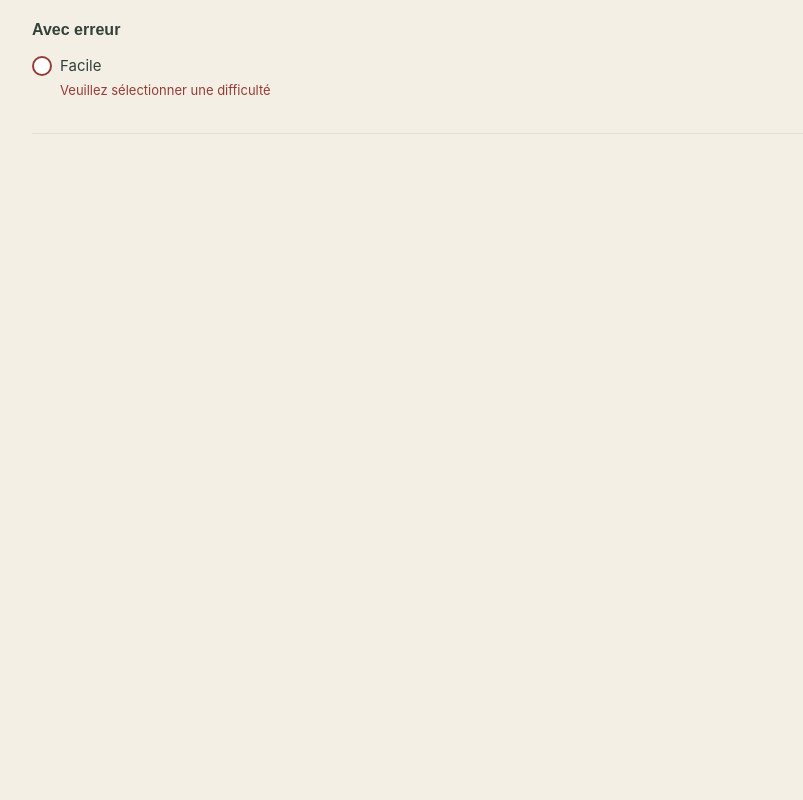
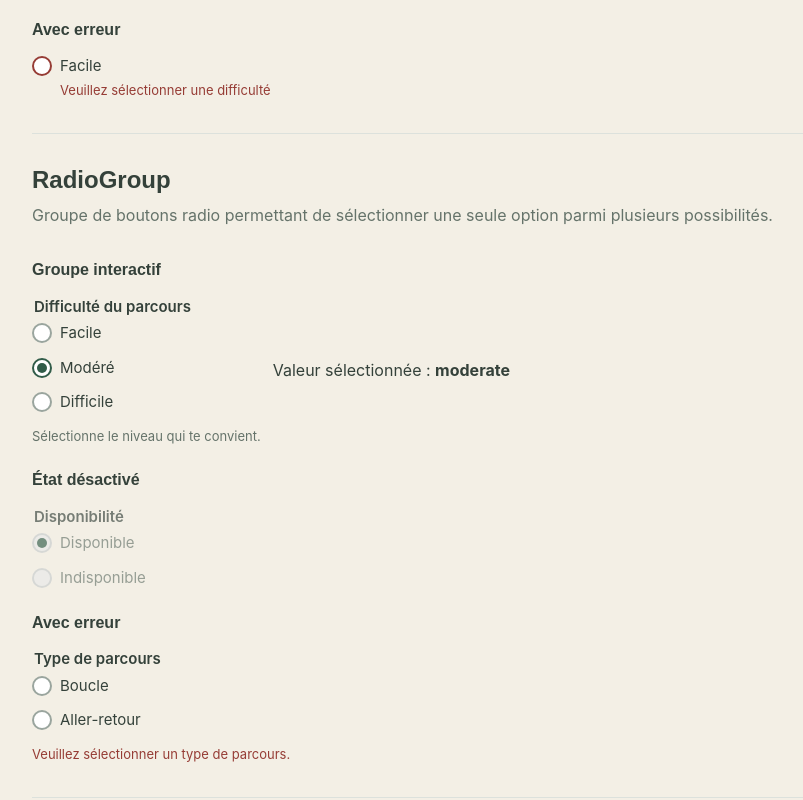
Before and after one commit to Melprcllr/girond-ogs, a React (Vite) app in the folder frontend/: page /design-system in a window 1280 px wide. Shown: the part 3230-4030 px from the top of the page, without its empty margins (40-843 px from the left). Before the commit the page ends 3396 px from the top, so only its background shows below. Built offline with nearby package versions, Linux system fonts and the light colour scheme.

Commit message:
feat(frontend): add radio group molecule to design system

```diff
--- /dev/null
+++ b/frontend/src/components/molecules/RadioGroup/RadioGroup.scss
@@ -0,0 +1,39 @@
+.radio-group {
+    display: flex;
+    flex-direction: column;
+    gap: var(--spacing-3);
+    min-width: 0;
+    padding: 0;
+    border: none;
+
+    &__label {
+        margin-bottom: var(--spacing-1);
+        color: var(--color-text-primary);
+        font-family: var(--font-body);
+        font-size: 0.9375rem;
+        font-weight: 600;
+    }
+
+    &__options {
+        display: flex;
+        flex-direction: column;
+        gap: var(--spacing-3);
+    }
+
+    &__hint,
+    &__error {
+        font-size: 0.8125rem;
+    }
+
+    &__hint {
+        color: var(--color-text-secondary);
+    }
+
+    &__error {
+        color: #963c35;
+    }
+
+    &:disabled {
+        opacity: 0.65;
+    }
+}
--- /dev/null
+++ b/frontend/src/components/molecules/RadioGroup/RadioGroup.tsx
@@ -0,0 +1,96 @@
+import type { ChangeEvent } from "react";
+import Radio from "../../atoms/Radio/Radio";
+import "./RadioGroup.scss";
+
+export interface RadioGroupOption {
+    label: string;
+    value: string;
+    disabled?: boolean;
+}
+
+interface RadioGroupProps {
+    label: string;
+    name: string;
+    options: RadioGroupOption[];
+    value: string;
+    onChange: (value: string) => void;
+    hint?: string;
+    error?: string;
+    disabled?: boolean;
+    required?: boolean;
+    className?: string;
+}
+
+function RadioGroup({
+    label,
+    name,
+    options,
+    value,
+    onChange,
+    hint,
+    error,
+    disabled = false,
+    required = false,
+    className = "",
+}: RadioGroupProps) {
+    const hintId = `${name}-hint`;
+    const errorId = `${name}-error`;
+
+    const describedBy = [
+        hint ? hintId : null,
+        error ? errorId : null,
+    ]
+        .filter(Boolean)
+        .join(" ") || undefined;
+
+    const classes = ["radio-group", className]
+        .filter(Boolean)
+        .join(" ");
+
+    const handleChange = (event: ChangeEvent<HTMLInputElement>) => {
+        onChange(event.currentTarget.value);
+    };
+
+    return (
+        <fieldset
+            className={classes}
+            disabled={disabled}
+            aria-describedby={describedBy}
+            aria-invalid={error ? true : undefined}
+        >
+            <legend className="radio-group__label">
+                {label}
+                {required && <span aria-hidden="true"> *</span>}
+            </legend>
+
+            <div className="radio-group__options">
+                {options.map((option) => (
+                    <Radio
+                        key={option.value}
+                        name={name}
+                        value={option.value}
+                        label={option.label}
+                        checked={value === option.value}
+                        onChange={handleChange}
+                        disabled={disabled || option.disabled}
+                        required={required}
+                    />
+                ))}
+            </div>
+
+            {hint && (
+                <p id={hintId} className="radio-group__hint">
+                    {hint}
+                </p>
+            )}
+
+            {error && (
+                <p id={errorId} className="radio-group__error">
+                    {error}
+                </p>
+            )}
+        </fieldset>
+    );
+}
+
+export default RadioGroup;
--- a/frontend/src/pages/DesignSystemPage/DesignSystemPage.tsx
+++ b/frontend/src/pages/DesignSystemPage/DesignSystemPage.tsx
@@ -4,6 +4,8 @@ import Checkbox from "../../components/atoms/Checkbox/Checkbox";
 import Select from "../../components/atoms/Select/Select";
 import Badge from "../../components/atoms/Badge/Badge";
 import Radio from "../../components/atoms/Radio/Radio";
+import { useState } from "react";
+import RadioGroup from "../../components/molecules/RadioGroup/RadioGroup";
 import "./DesignSystemPage.scss";
 
 function DesignSystemPage() {
@@ -12,6 +14,13 @@ function DesignSystemPage() {
         { label: "Plage", value: "beach" },
         { label: "Prairie", value: "meadow" },
         { label: "Lac", value: "lake" },
+    ];
+    const [difficulty, setDifficulty] = useState("moderate");
+
+    const difficultyOptions = [
+        { label: "Facile", value: "easy" },
+        { label: "Modéré", value: "moderate" },
+        { label: "Difficile", value: "difficult" },
     ];
     return (
         <main className="design-system-page">
@@ -318,6 +327,67 @@ function DesignSystemPage() {
                 </div>
             </section>
 
+            <section className="design-system-section">
+                <div className="design-system-section__header">
+                    <h2>RadioGroup</h2>
+                    <p>
+                        Groupe de boutons radio permettant de sélectionner une seule
+                        option parmi plusieurs possibilités.
+                    </p>
+                </div>
+
+                <div className="design-system-section__content">
+                    <h3>Groupe interactif</h3>
+
+                    <div className="design-system-section__examples">
+                        <RadioGroup
+                            label="Difficulté du parcours"
+                            name="design-difficulty"
+                            options={difficultyOptions}
+                            value={difficulty}
+                            onChange={setDifficulty}
+                            hint="Sélectionne le niveau qui te convient."
+                        />
+
+                        <p>
+                            Valeur sélectionnée : <strong>{difficulty}</strong>
+                        </p>
+                    </div>
+
+                    <h3>État désactivé</h3>
+
+                    <div className="design-system-section__examples">
+                        <RadioGroup
+                            label="Disponibilité"
+                            name="design-availability"
+                            options={[
+                                { label: "Disponible", value: "available" },
+                                { label: "Indisponible", value: "unavailable" },
+                            ]}
+                            value="available"
+                            onChange={() => { }}
+                            disabled
+                        />
+                    </div>
+
+                    <h3>Avec erreur</h3>
+
+                    <div className="design-system-section__examples">
+                        <RadioGroup
+                            label="Type de parcours"
+                            name="design-route"
+                            options={[
+                                { label: "Boucle", value: "loop" },
+                                { label: "Aller-retour", value: "return" },
+                            ]}
+                            value=""
+                            onChange={() => { }}
+                            error="Veuillez sélectionner un type de parcours."
+                        />
+                    </div>
+                </div>
+            </section>
+
         </main>
     );
 }
```
Also changed, not shown: 1 other file (tests, documents, lock files or other folders).
